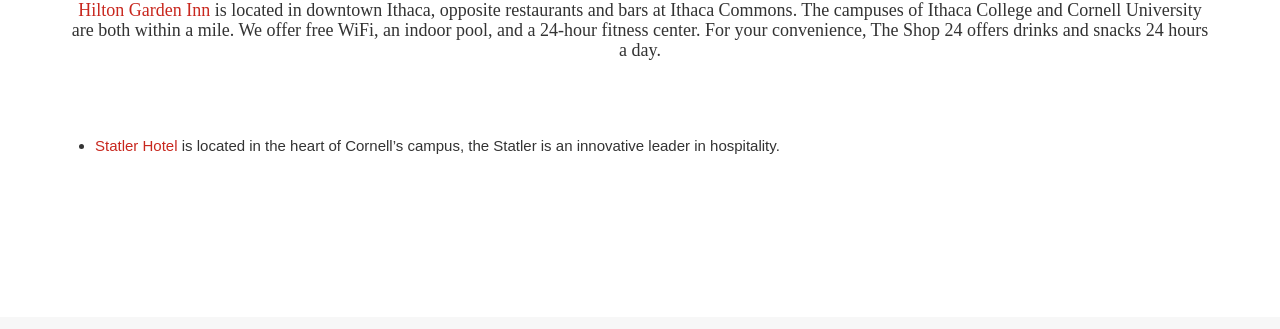
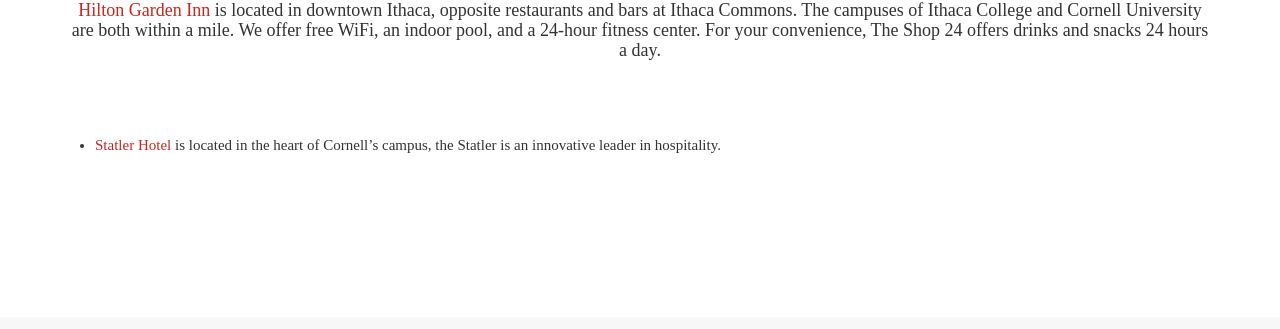
Before and after one commit to Cornell-Tech-AIRLab/cornell2025.nerc.io, a Jekyll site: the page built from index.html, in a window 1280 px wide and 900 px high, scrolled down 2867 px. Shown: the part 121-450 px from the top of the window. Built offline with Jekyll 4.4.1, drawn with Linux system fonts in a browser that asks for light colours; some web fonts are replaced.

Commit message:
testing times font

```diff
--- a/_includes/lodging.html
+++ b/_includes/lodging.html
@@ -10,7 +10,7 @@
                     <h3 class="section-subheading"><a href="https://www.bestwestern.com/en_US/book/hotels-in-ithaca/best-western-university-inn/propertyCode.33065.html">Best Western University Inn</a> is located in the heart of downtown along the Ithaca Commons, enjoy access to restaurants, shops, and entertainment.  Ride TCAT Bus #10 from the Seneca Street Parking Garage for easy access to campus.</h3>
                     <h3 class="section-subheading"><a href="https://www.hilton.com/en/hotels/ithiggi-hilton-garden-inn-ithaca/">Hilton Garden Inn</a> is located in downtown Ithaca, opposite restaurants and bars at Ithaca Commons. The campuses of Ithaca College and Cornell University are both within a mile. We offer free WiFi, an indoor pool, and a 24-hour fitness center. For your convenience, The Shop 24 offers drinks and snacks 24 hours a day.</h3>
                 </div>
-                <ul style="font-family: Arial, sans-serif;">
+                <ul style="font-family: 'Times New Roman', Times, serif;">
                     <li><a href="https://statlerhotel.cornell.edu/">Statler Hotel</a> is located in the heart of Cornell’s campus, the Statler is an innovative leader in hospitality.</li>
                 </ul>
             </div>
```
